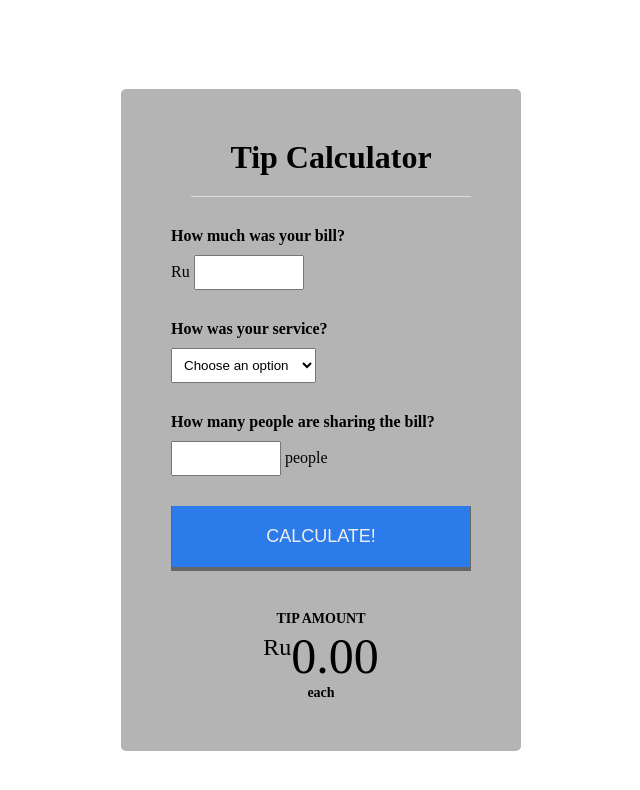
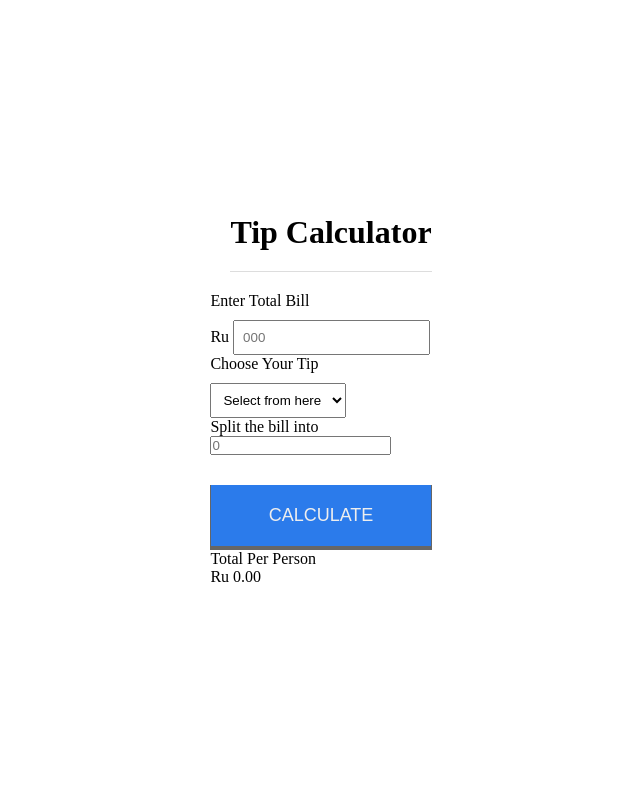
Before and after one commit to pallaviparihar123/Tip-Calulator, a plain HTML site: page index.html in a window 1280 px wide. Shown: the whole page, without its empty margins (319-959 px from the left). Drawn offline with Linux system fonts and the light colour scheme.

Commit message:
Update index.html

```diff
--- a/index.html
+++ b/index.html
@@ -4,39 +4,41 @@
     <meta charset="UTF-8">
     <meta http-equiv="X-UA-Compatible" content="IE=edge">
     <meta name="viewport" content="width=device-width, initial-scale=1.0">
-    <title>Document</title>
-    <link href="style.css" rel="stylesheet">
+    <title>Tip Cal</title>
+    <link rel="stylesheet" href="style.css">
 </head>
 <body>
-    <main id="container">
+    <div class="container">
         <h1>Tip Calculator</h1>
-        <section id="calculator">
-            <form>
-                <label for="billAmount">
-                    How much was your bill?
-                </label>
-                   Ru <input type="text"  id="billAmount">
-                <label for="serviceQuality">How was your service?<br></label>
-                    <select id="serviceQuality">
-                        <option disabled selected value="0">Choose an option</option>
-                        <option value="0.3">30% - Oustanding</option>
-                        <option value="0.2">20% - Good</option>
-                        <option value="0.15">15% - It was ok </option>
-                        <option value="0.10">10% - Bad </option>
-                        <option value="0.05">5% - Terrible </option>
-                    </select>
-                <label for="totalPeople">How many people are sharing the bill?<br></label>
-                    <input type="text"  id="totalPeople"/> people
-                <button  type= "button" id= "calculate">Calculate!</button>
+        <form action="">
+            <div class="control">
+                <p>Enter Total Bill</p>
+                <p class="input">
+                    Ru
+                    <input type="number" name="" id="totalBill" placeholder="000">
+                </p>
+            </div>
+            <div class="control">
+                <p>Choose Your Tip</p>
+                <select name="" id="tipPercent">
+                    <option disabled selected value="0">Select from here</option>
+                    <option value="0.3">30%</option>
+                    <option value="0.2">20%</option>
+                    <option value="0.15">15%</option>
+                    <option value="0.1">10%</option>
+                    <option value="0.05">5%</option>
+                </select>
+            </div>
+        </form>
+        <p>Split the bill into</p>
+        <input type="number" name="" id="split" placeholder="0"> <br>
+        <button id="calculate">Calculate</button>
+        <div class="totalTip">
+            <p>Total Per Person</p>
+            <p class="tip">Ru <span id="tip">0.00</span> </p>
+        </div>
+    </div>
 
-            </form>
-
-        </section>
-        <section id="totalTip">
-            <sup>Ru</sup><span id="tip">0.00</span>
-            <small id="each">each</small>
-        </section>
-    </main>
-<script type="text/javascript" src="app.js"></script>
+    <script src="app.js"></script>
 </body>
 </html>
```
